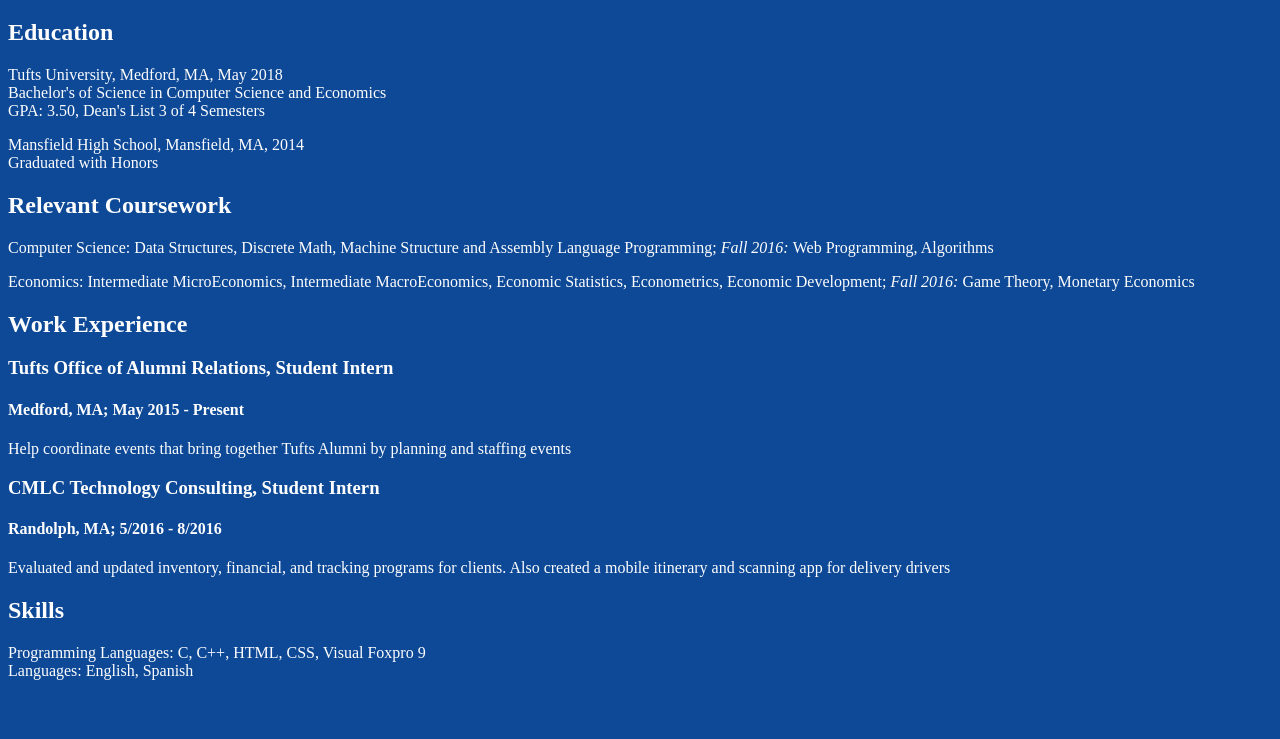
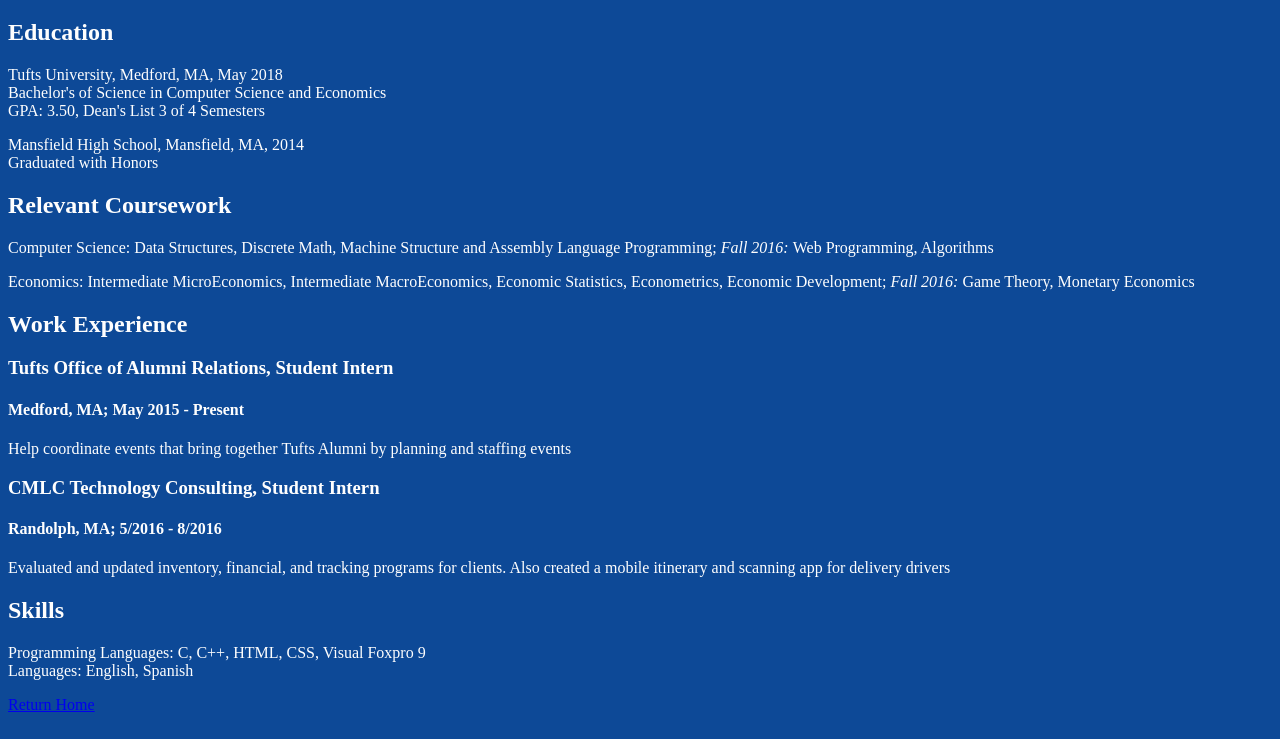
Before and after one commit to jmoran06/jmoran06.github.io, a plain HTML site: page resume.html in a window 1280 px wide. Shown: the part 61-800 px from the top of the page. Drawn offline with Linux system fonts and the light colour scheme.

Commit message:
Added link from resume to home

```diff
--- a/resume.html
+++ b/resume.html
@@ -42,5 +42,6 @@ clients. Also created a mobile itinerary and scanning app for delivery drivers
 <p> Programming Languages: C, C++, HTML, CSS, Visual Foxpro 9 <br />
 Languages: English, Spanish</p>
 
+<a href=index.html> Return Home </a>
 </body>
 </html>
```
